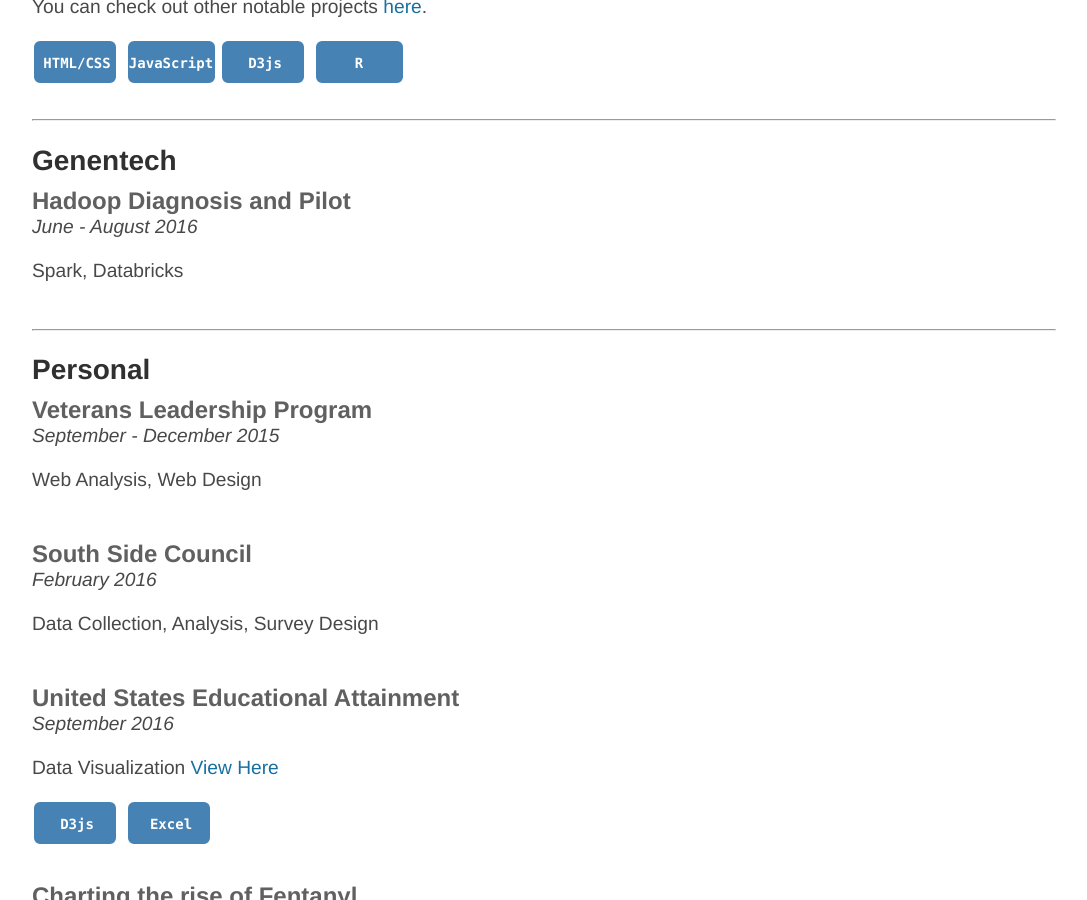
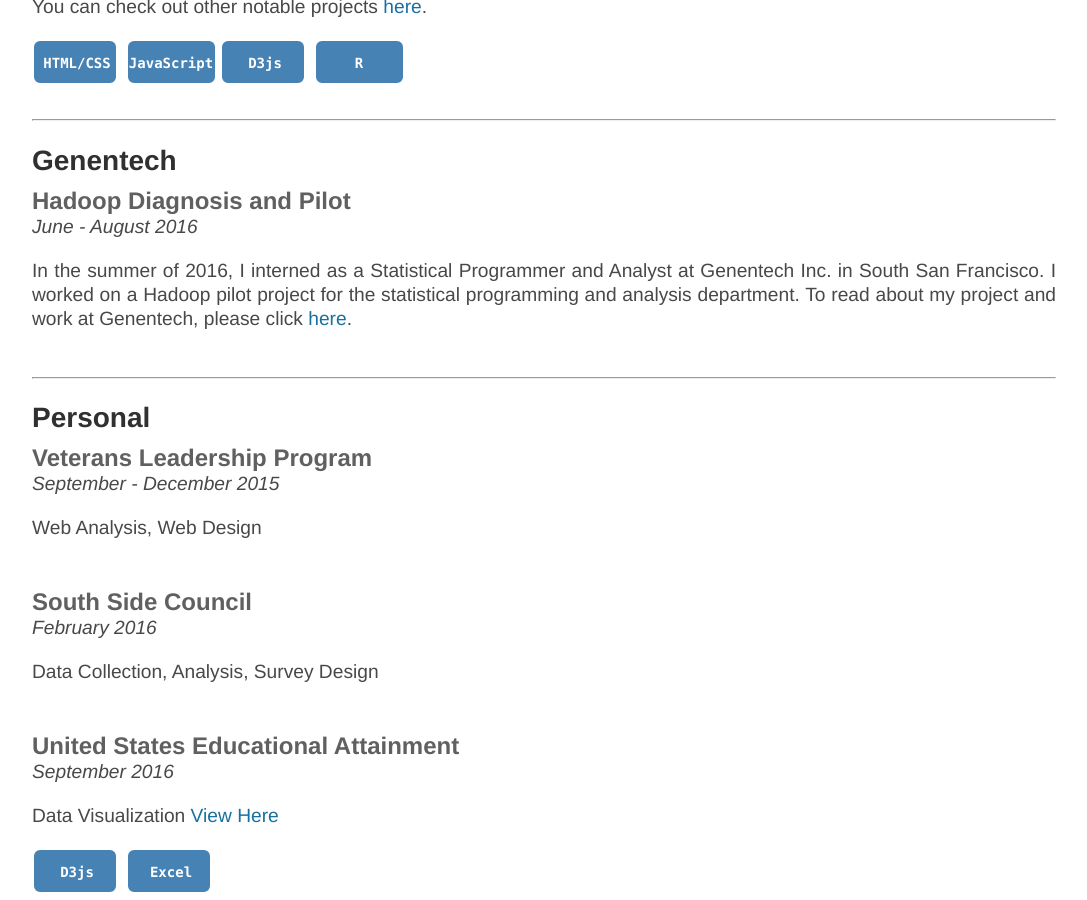
Before and after one commit to NeilBardhan/neilbardhan.github.io, a Jekyll site: the page built from projects/index.html, in a window 1280 px wide and 900 px high, scrolled down 4591 px. Shown: the whole window, without its empty margins (96-1183 px from the left). Built offline with Jekyll 4.4.1, drawn with Linux system fonts in a browser that asks for light colours.

Commit message:
Update index.html

```diff
--- a/projects/index.html
+++ b/projects/index.html
@@ -351,7 +351,8 @@
 	<div id="project11">
 		<h3>Hadoop Diagnosis and Pilot</h3>
 		<p><em>June - August 2016</em></p>
-		<p>Spark, Databricks</p>
+		<p>In the summer of 2016, I interned as a Statistical Programmer and Analyst at Genentech Inc. in South San Francisco. I worked on a Hadoop pilot project for the statistical programming and analysis department. To read about my project and work at Genentech, please click <a target="_blank" href="https://github.com/NeilBardhan/Genentech">here</a>.</p>
+
 	</div>
 	<br>
 	<hr>
```
